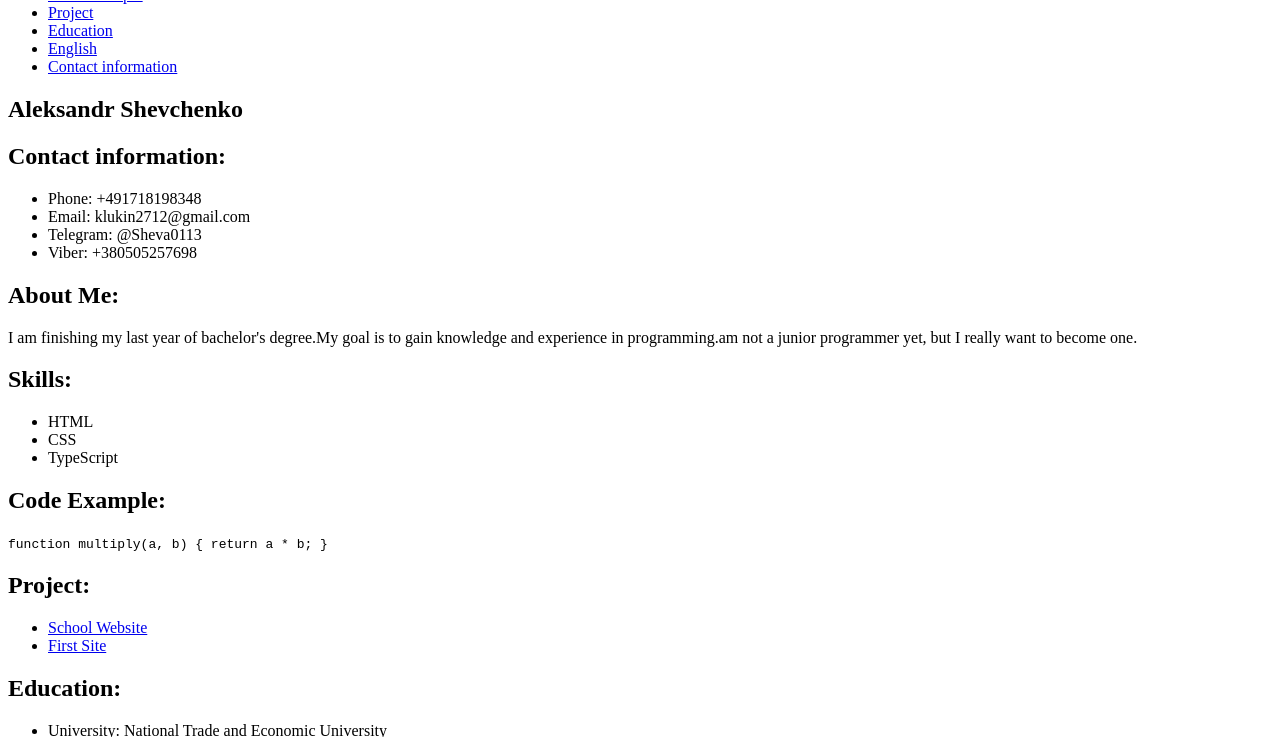
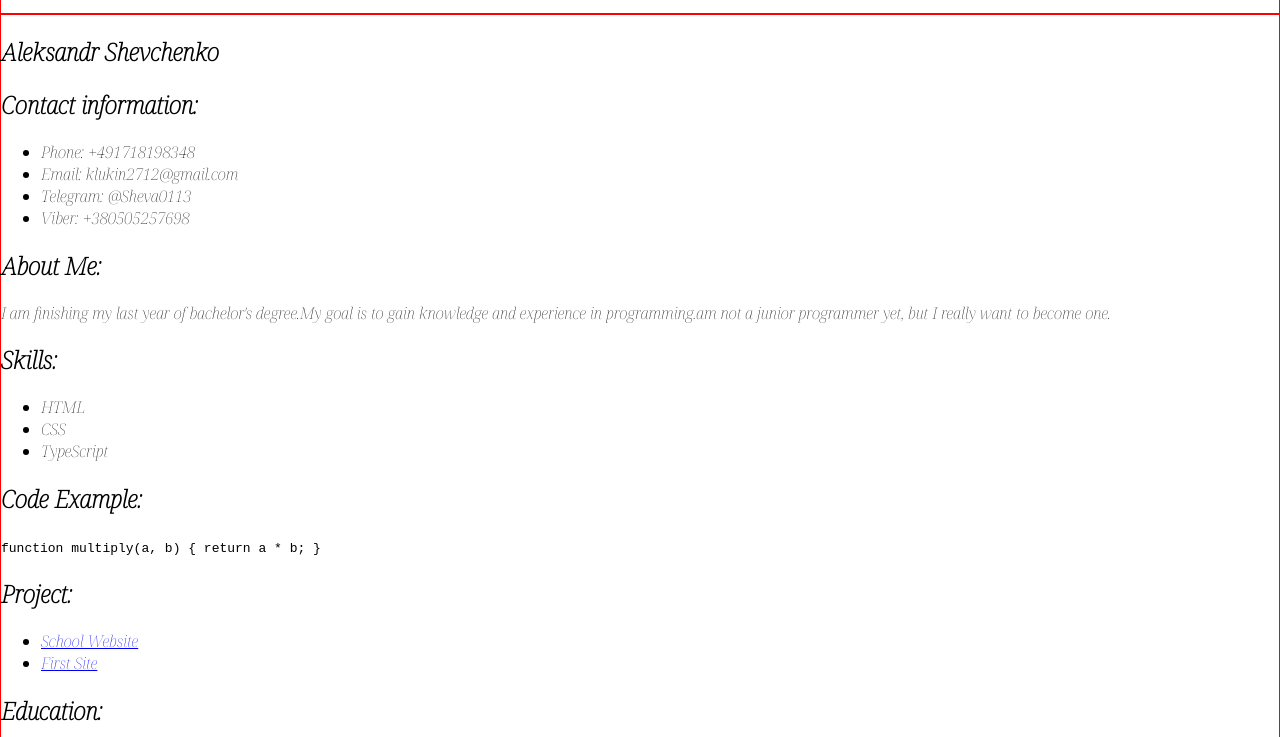
Before and after one commit to ShevasTest/rsschool-cvvvv, a plain HTML site: page index.html in a window 1280 px wide. Shown: the part 92-829 px from the top of the page. Drawn offline with Linux system fonts and the light colour scheme.

Commit message:
file:update

```diff
--- a/style.css
+++ b/style.css
@@ -1 +1,44 @@
-color
+* {
+  box-sizing: border-box;
+}
+html {
+  scroll-behavior: smooth;
+}
+body {
+  font-family: "Inter", sans-serif;
+  font-family: "Noto Serif Display", serif;
+  min-height: 100vh;
+  margin: 0;
+  padding: 0;
+  display: flex;
+  flex-direction: column;
+  justify-content: space-between;
+}
+.container {
+  max-width: 1440px;
+  margin: 0 auto;
+}
+.nav-list {
+  display: flex;
+  align-items: center;
+  list-style: none;
+}
+.nav-link {
+  padding: 0 20px;
+  line-height: 50px;
+  color: #829985;
+  text-decoration: none;
+  transition: color 0.5s;
+}
+.nav-item:hover {
+  color: #4d2323;
+}
+header {
+  border: 1px solid red;
+}
+main {
+  border: 1px solid red;
+}
+footer {
+  border: 1px solid red;
+}
```
